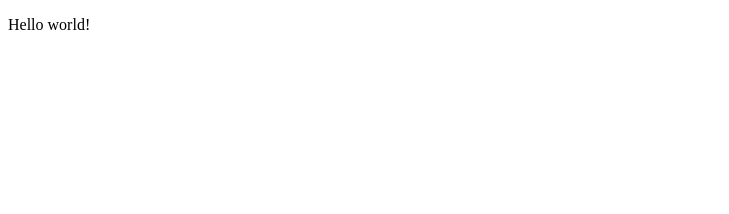
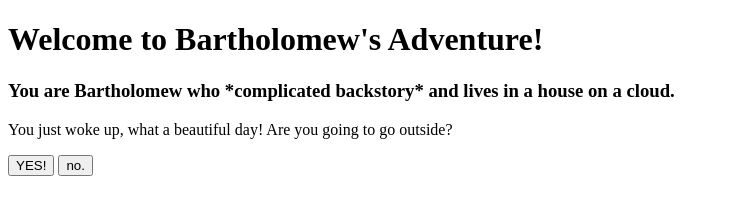
Before and after one commit to willdarling/textadventure, a plain HTML site: page src/index.html in a window 1280 px wide. Shown: the whole page, without its empty margins (0-729 px from the left). Drawn offline with Linux system fonts and the light colour scheme.

Commit message:
Basic design

```diff
--- a/src/index.html
+++ b/src/index.html
@@ -2,9 +2,12 @@
 <html lang="en">
 <head>
     <meta charset="UTF-8">
-    <title>Text Adventure</title>
+    <title>Bartholomew's Adventure</title>
 </head>
 <body>
-    <p>Hello world!</p>
+    <h1>Welcome to Bartholomew's Adventure!</h1>
+    <h3>You are Bartholomew who *complicated backstory* and lives in a house on a cloud.</h3>
+    <p>You just woke up, what a beautiful day! Are you going to go outside?</p>
+    <button>YES!</button> <button>no.</button>
 </body>
 </html>
```
Also changed, not shown: 1 other file.
